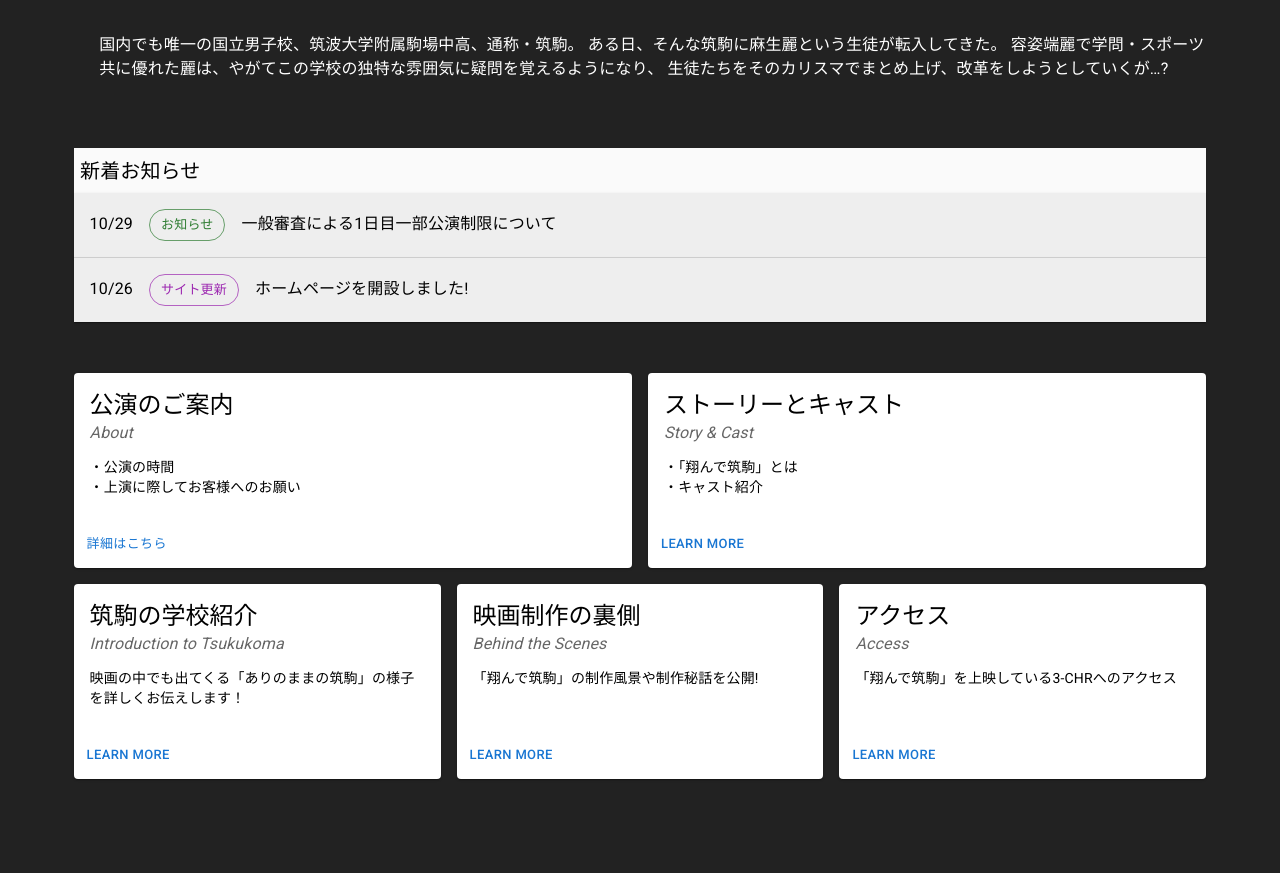
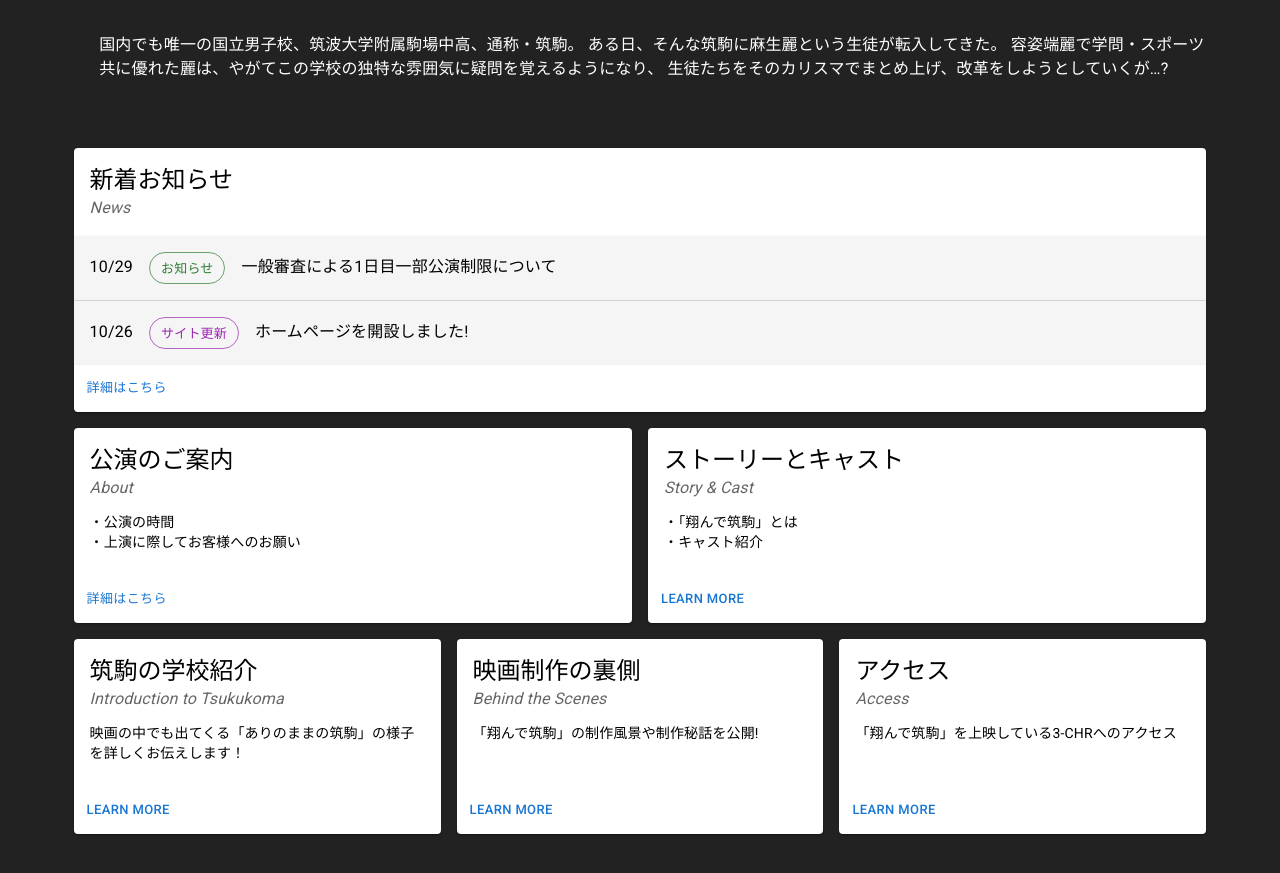
Before and after one commit to tk-jr3-reboot2024/tk-jr3-reboot2024.github.io, a React (Create React App) app: page /introduction/c in a window 1280 px wide. Shown: the part 900-1773 px from the top of the page. Built offline with nearby package versions, Linux system fonts and the light colour scheme.

Commit message:
content.js news card

```diff
--- a/src/components/introduction/3c-components/Content.js
+++ b/src/components/introduction/3c-components/Content.js
@@ -33,32 +33,40 @@
 						生徒たちをそのカリスマでまとめ上げ、改革をしようとしていくが…?
 					</p>
 				</main>
-				<Box sx={{ padding: '2vw', box_width: '100%' }}>
-					<Grid container spacing={0}>
-					<Box sx={{ padding: '0.5vw', box_width: '100%', background: grey[50], flexGrow: '1' }} ><Typography variant='h6'>新着お知らせ</Typography></Box>
+				<Box display='grid' sx={{ flexGrow: '1', padding: '2vw' }}>
+					<Grid container spacing={2}>
 						<Grid size={12}>
-							<Card sx={{ minWidth: 275, background: grey[200], borderRadius: '0' }}>
+							<Card sx={{ minWidth: 275, borderRadius: '4px 4px 0 0' }}>
 								<CardActionArea href='/introduction/c/news'>
+									<CardContent>
+										<Typography variant="h5">新着お知らせ</Typography>
+										<Typography sx={{ color: 'text.secondary'}}>
+											<i>News</i>
+										</Typography>
+									</CardContent>
+								</CardActionArea>
+							</Card>
+							<Card sx={{ minWidth: 275, background: grey[100], borderRadius: '0' }}>
+								<CardActionArea href='/introduction/c/news/2'>
 									<CardContent>
 										10/29　<Chip label="お知らせ" variant="outlined" color='success' />　一般審査による1日目一部公演制限について
 									</CardContent>
 									<Divider />
 								</CardActionArea>
 							</Card>
-						</Grid>
-						<Grid size={12}>
-							<Card sx={{ minWidth: 275, background: grey[200], borderRadius: '0' }}>
-								<CardActionArea href='/introduction/c/news'>
+							<Card sx={{ minWidth: 275, background: grey[100], borderRadius: '0' }}>
+								<CardActionArea href='/introduction/c/news/1'>
 									<CardContent>
 										10/26　<Chip label="サイト更新" variant="outlined" color='secondary' />　ホームページを開設しました!
 									</CardContent>
 								</CardActionArea>
 							</Card>
+							<Card sx={{ minWidth: 275, borderRadius: '0 0 4px 4px' }}>
+								<CardActions>
+									<Button size="small" href="/introduction/c/news">詳細はこちら</Button>
+								</CardActions>
+							</Card>
 						</Grid>
-					</Grid>
-				</Box>
-				<Box display='grid' sx={{ flexGrow: '1', padding: '2vw' }}>
-					<Grid container spacing={2}>
 						<Grid size={{ xs: 12, lg: 6 }}>
 							<Card sx={{ minWidth: 275 }}>
 								<CardContent>
```
